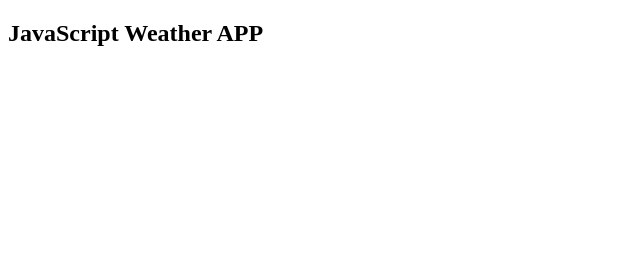
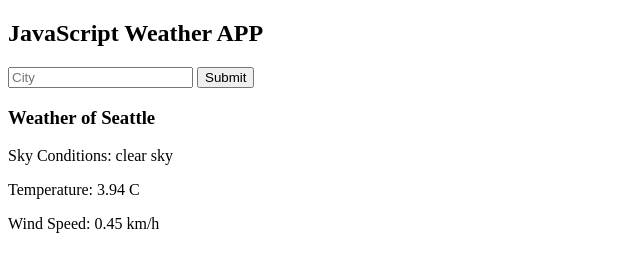
Before and after one commit to segwuonwu/weather-app, a plain HTML site: page index.html in a window 1280 px wide. Shown: the whole page, without its empty margins (0-640 px from the left). Drawn offline with Linux system fonts and the light colour scheme.

Commit message:
Adding weather input

```diff
--- a/index.html
+++ b/index.html
@@ -5,10 +5,23 @@
     <meta http-equiv="X-UA-Compatible" content="IE=edge">
     <meta name="viewport" content="width=device-width, initial-scale=1.0">
     <title>Weather App</title>
+    <link rel="stylesheet" href="style.css">
 </head>
 <body>
     <div>
         <h2>JavaScript Weather APP</h2>
     </div>
+    <div>
+        <input type="text" name="text_input" id="city" placeholder="City">
+        <button>Submit</button>
+    </div>
+    <div>
+        <h3>Weather of Seattle</h3>
+        <p id="condition">Sky Conditions: clear sky</p>
+        <p id="temp">Temperature: 3.94 C</p>
+        <p id="wind">Wind Speed: 0.45 km/h</p>
+    </div>
+
+    <script src="script.js"></script>
 </body>
 </html>
```
Also changed, not shown: style.css (added), styles.css (deleted).
